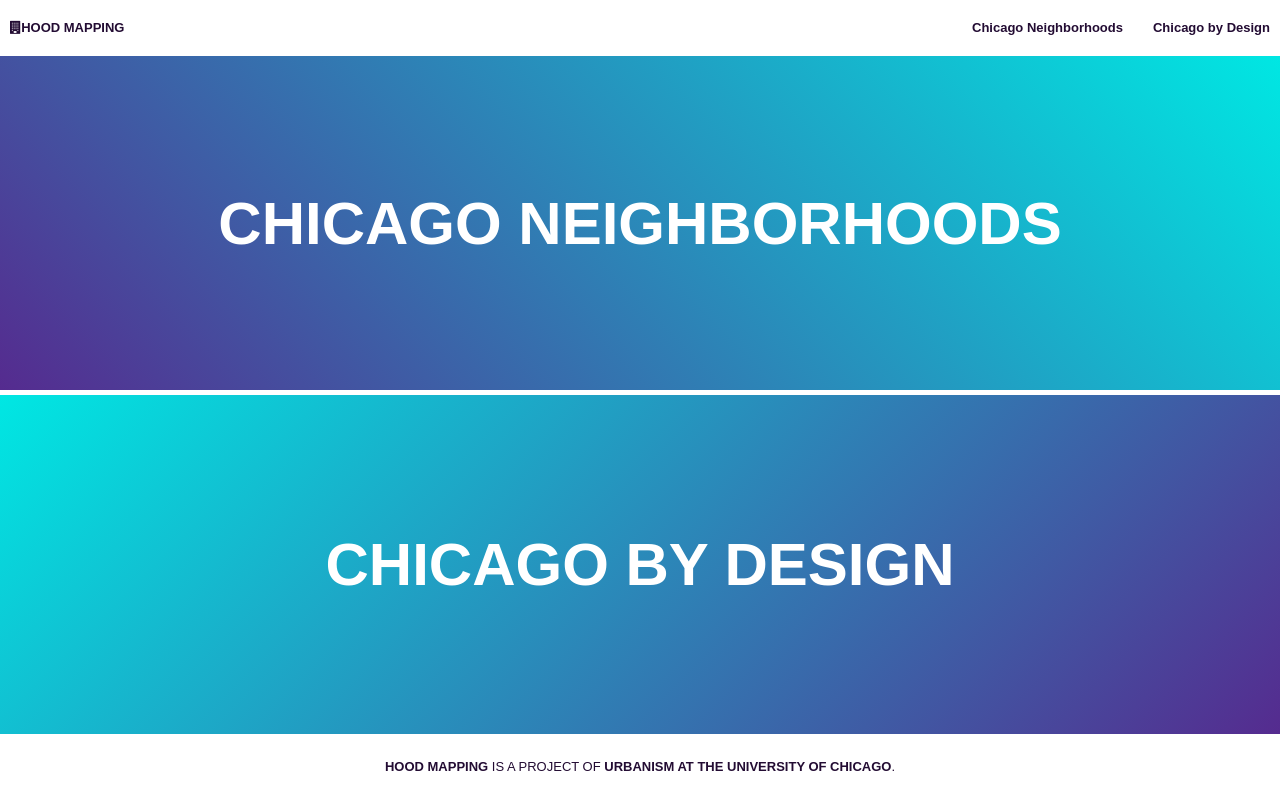
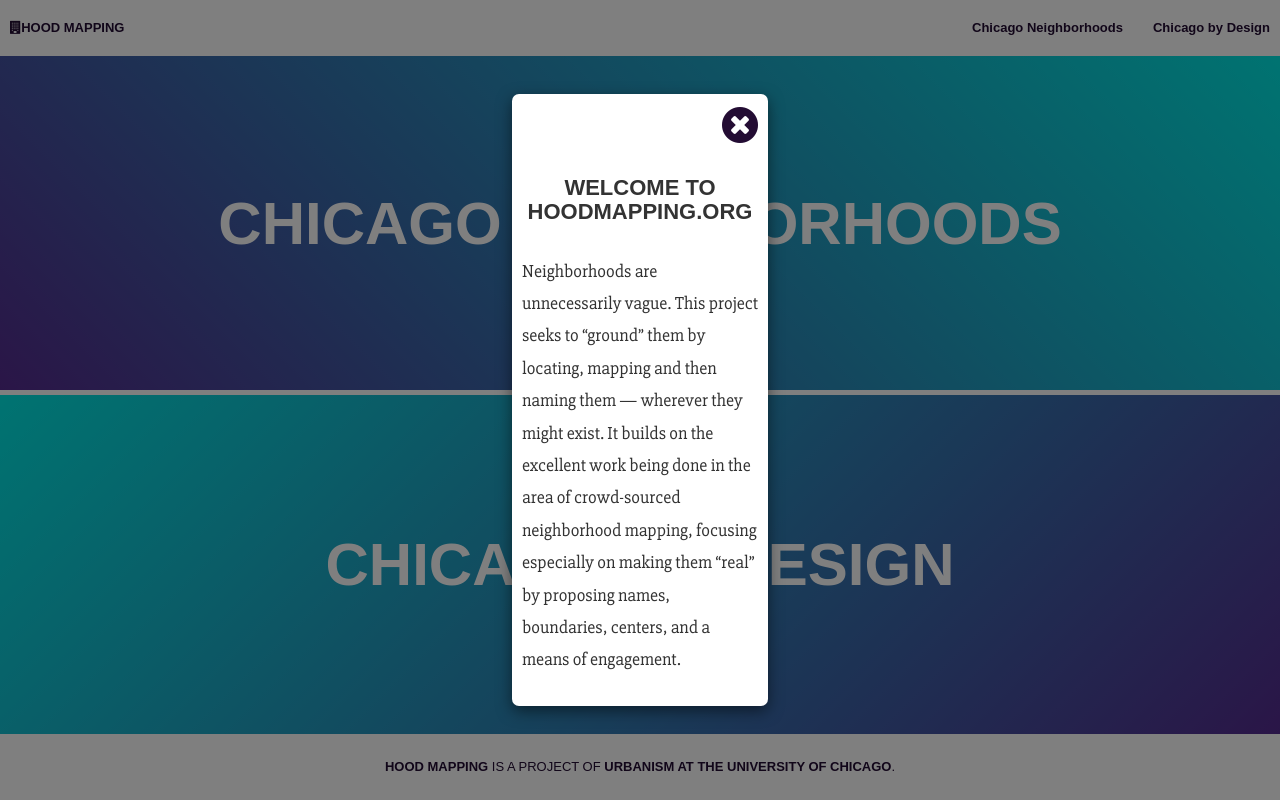
Before and after one commit to NiJeLorg/Chicago-Neighborhoods, a Django app: template uchicago/neighborhoods/templates/neighborhoods/landing_page.html in a window 1280 px wide. Run offline with Django 3.2, Linux system fonts and the light colour scheme; the template is opened without the code that fills it, so the values that code supplies are empty; some libraries are stand-ins or nearby versions.

Commit message:
use localstorage to check if user has clicked on x button on the welcome modal and avoid showing the modal after that

```diff
--- a/uchicago/neighborhoods/static/neighborhoods/css/main.css
+++ b/uchicago/neighborhoods/static/neighborhoods/css/main.css
@@ -5,6 +5,15 @@
 body {
     background: #F2F2F2;
     font-family: 'Source Sans Pro', sans-serif;
+}
+
+#welcomeModal {
+    display: flex;
+    justify-content: center;
+}
+
+#welcomeModal .modal-dialog {
+    width: 25%;
 }
 
 .navbar-brand {
@@ -414,6 +423,19 @@ footer a {
 }
 
 @media screen and (min-width: 320px) {
+    #welcomeModal .modal-dialog {
+        width: 90%;
+    }
+    #welcomeModal .modal-content {
+        padding: 10px;
+        padding-bottom: 20px;
+    }
+    #welcomeModal .modal-content .modal-body {
+        font-size: 14px;
+    }
+    #welcomeModal .fa-3x {
+        font-size: 2em;
+    }
     .page-details {
         display: block;
         padding: 20px;
@@ -459,6 +481,15 @@ footer a {
 }
 
 @media screen and (min-width: 768px) {
+    #welcomeModal .modal-dialog {
+        width: 70%;
+    }
+    #welcomeModal .fa-3x {
+        font-size: 3em;
+    }
+    #welcomeModal .modal-content .modal-body {
+        font-size: 18px;
+    }
     .page-details {
         padding: 0 40px;
     }
@@ -499,6 +530,9 @@ footer a {
 }
 
 @media screen and (min-width: 1024px) {
+    #welcomeModal .modal-dialog {
+        width: 20%;
+    }
     main .cards-holder {
         width: 90%;
     }
--- a/uchicago/neighborhoods/static/neighborhoods/js/app.js
+++ b/uchicago/neighborhoods/static/neighborhoods/js/app.js
@@ -1,13 +1,35 @@
 /*!
  * app.js: Javascript that controls the Chicago Neighborhoods public pages
  */
+// if (!localStorage.showWelcomeInfoModal) {
+//     $('.welcome-modal').css('display', 'none');
+// } else {
+//     localStorage.showWelcomeInfoModal = true;
+//
+// }
+
+console.log(window);
+$('.navbar-custom').click(function() {
+    console.log('eyyy');
+});
+// $('.navbar-custom').click(function() {
+//     alert('me');
+//     // localStorage.showWelcomeInfoModal = false;
+// });
 
 function app() {}
 
-app.init = function () {
+app.init = function() {
     // set up listeners
     app.createListeners();
+    console.log(localStorage.showWelcomeInfoModal, 'value');
+    if (localStorage.showWelcomeInfoModal === undefined || localStorage.showWelcomeInfoModal === true) {
+        $('#welcomeModal').modal('show');
+        localStorage.showWelcomeInfoModal = true;
+    } else if (localStorage.showWelcomeInfoModal === false) {
+        $('.welcome-modal').modal({ show: false });
     }
+};
 
 // app.collapseNavbar = function () {
 //     if ($(".navbar").offset().top > 30) {
@@ -20,7 +42,7 @@ app.init = function () {
 // }
 
 
-app.createListeners = function () {
+app.createListeners = function() {
     $(window).scroll(app.collapseNavbar);
     $(document).ready(app.collapseNavbar);
 
@@ -36,19 +58,23 @@ app.createListeners = function () {
         $(this).closest('.collapse').collapse('toggle');
     });
 
-}
+    $('#closeWelomeModal').click(function() {
+        localStorage.showWelcomeInfoModal = false;
+    });
+};
 
-app.createMap = function (mapId, drawnNeighborhood) {
+app.createMap = function(mapId, drawnNeighborhood) {
     app.map[mapId] = new L.Map(mapId, {
-        minZoom:10,
-        maxZoom:18,
+        minZoom: 10,
+        maxZoom: 18,
         center: [41.848614, -87.684616],
         zoom: 11,
         scrollWheelZoom: false,
     });
 
     // set a tile layer
-    app.map[mapId].tiles = L.tileLayer('https://stamen-tiles-{s}.a.ssl.fastly.net/toner-lite/{z}/{x}/{y}.png', { attribution: 'Map tiles by <a href=\"http://stamen.com\">Stamen Design</a>, under <a href=\"https://creativecommons.org/licenses/by/3.0/\" target=\"_blank\">CC BY 3.0</a>. Data by <a href=\"http://www.openstreetmap.org/\" target=\"_blank\">OpenStreetMap</a>, under ODbL.'
+    app.map[mapId].tiles = L.tileLayer('https://stamen-tiles-{s}.a.ssl.fastly.net/toner-lite/{z}/{x}/{y}.png', {
+        attribution: 'Map tiles by <a href=\"http://stamen.com\">Stamen Design</a>, under <a href=\"https://creativecommons.org/licenses/by/3.0/\" target=\"_blank\">CC BY 3.0</a>. Data by <a href=\"http://www.openstreetmap.org/\" target=\"_blank\">OpenStreetMap</a>, under ODbL.'
     });
 
     // add these tiles to our map
@@ -71,7 +97,7 @@ app.createMap = function (mapId, drawnNeighborhood) {
                     return new L.marker(latlng);
                 }
             },
-                    onEachFeature: function (feature, layer) {
+            onEachFeature: function(feature, layer) {
                 // as we loop through each layer, add to map and layer controller
                 // add annotations
                 if (feature.properties.annotation) {
@@ -105,7 +131,7 @@ app.createMap = function (mapId, drawnNeighborhood) {
 
         // console.log(control);
 
-        L.control.layers(app.baseMaps[mapId], app.overlayMaps[mapId], {collapsed: false}).addTo(app.map[mapId]);
+        L.control.layers(app.baseMaps[mapId], app.overlayMaps[mapId], { collapsed: false }).addTo(app.map[mapId]);
 
         var bounds = app.map[mapId].GEOJSON.getBounds();
         app.map[mapId].fitBounds(bounds);
@@ -114,7 +140,7 @@ app.createMap = function (mapId, drawnNeighborhood) {
 
 }
 
-app.getStyleFor_GEOJSON = function (feature){
+app.getStyleFor_GEOJSON = function(feature) {
     return {
         weight: 4,
         opacity: 1,
@@ -124,14 +150,16 @@ app.getStyleFor_GEOJSON = function (feature){
     };
 }
 
-app.invalidateMinimaps = function (){
+app.invalidateMinimaps = function() {
     var minimaps = document.querySelectorAll('label[class="leaflet-minimap-container"]');
     for (var i = 0; i < minimaps.length; ++i) {
         var minimap = minimaps[i].childNodes.item(0);
         var map = minimap._miniMap;
         map.invalidateSize();
     }
-}
+};
+
+
 
 // scoped variables
 app.mapCount = 1;
--- a/uchicago/neighborhoods/templates/neighborhoods/landing_page.html
+++ b/uchicago/neighborhoods/templates/neighborhoods/landing_page.html
@@ -11,13 +11,12 @@
     <div class="urban-design-row nav-row">
         <a href="/urban-design-chicago/">CHICAGO BY DESIGN</a>
     </div>
-    <div class="modal fade" id="welcomeModal" tabindex="-1" role='dialog' aria-labelledby='welcomeModalLabel'>
-        <div class="vertical-alignment-helper">
+    <div class="modal fade welcome-modal" id="welcomeModal" tabindex="-1" role='dialog' aria-labelledby='welcomeModalLabel'>
         <div class="modal-dialog vertical-align-center" role='document'>
             <div class="modal-content">
                 <div class="close-modal">
-                        <div class="close-modal-icon">
-                            <i class="fa fa-times-circle fa-3x" aria-hidden="true" data-dismiss='modal'></i>
+                    <div class="close-modal-icon" id="close-modal-button">
+                        <i class="fa fa-times-circle fa-3x" aria-hidden="true" data-dismiss='modal' id="closeWelomeModal"></i>
                     </div>
                 </div>
                 <div class="modal-header">
@@ -30,12 +29,10 @@
         </div>
     </div>
 </div>
-</div>
 {% endblock %} {% block modal_block %} {% endblock %} {% block js_block %}
 <script type="text/javascript">
 window.onload = function() {
     $('.intro').css('opacity', '1');
-    // $('#welcomeModal').modal('show');
     app.init();
 };
 </script>
```
Lines whose indentation alone changed are shown as unchanged.
